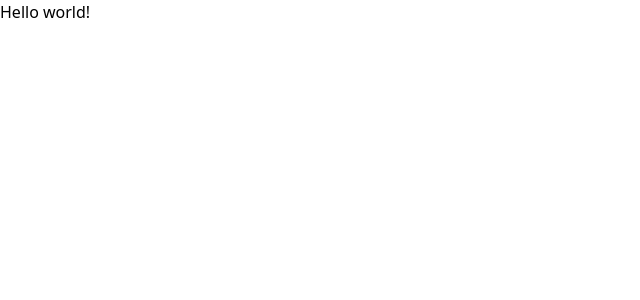
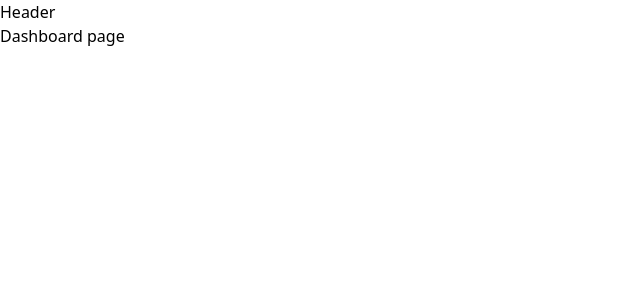
Before and after one commit to pamelasantoss/pokedex, a React (Vite) app: page / in a window 1280 px wide. Shown: the top 300 px of the page, without its empty margins (0-640 px from the left). Built offline with nearby package versions, Linux system fonts and the light colour scheme.

Commit message:
feat: creating the aplication routes

```diff
--- a/package.json
+++ b/package.json
@@ -14,7 +14,8 @@
   },
   "dependencies": {
     "react": "^18.3.1",
-    "react-dom": "^18.3.1"
+    "react-dom": "^18.3.1",
+    "react-router-dom": "^7.1.1"
   },
   "devDependencies": {
     "@eslint/js": "^9.17.0",
--- a/src/App.tsx
+++ b/src/App.tsx
@@ -1,3 +1,6 @@
+import { RouterProvider } from "react-router-dom"
+import { router } from "./routes"
+
 export function App() {
-  return <h1 className="text-3xl font-bold underline">Hello world!</h1>
+  return <RouterProvider router={router} />
 }
--- /dev/null
+++ b/src/pages/404.tsx
@@ -0,0 +1,3 @@
+export function NotFound() {
+  return <h1>Not found page</h1>
+}
--- /dev/null
+++ b/src/pages/Error.tsx
@@ -0,0 +1,3 @@
+export function Error() {
+  return <h1>Error page</h1>
+}
--- /dev/null
+++ b/src/pages/_layouts/AppLayout.tsx
@@ -0,0 +1,13 @@
+import { Outlet } from "react-router-dom"
+
+export function AppLayout() {
+  return (
+    <div>
+      <h1>Header</h1>
+
+      <div>
+        <Outlet />
+      </div>
+    </div>
+  )
+}
--- /dev/null
+++ b/src/pages/_layouts/AuthLayout.tsx
@@ -0,0 +1,13 @@
+import { Outlet } from "react-router-dom"
+
+export function AuthLayout() {
+  return (
+    <div>
+      <h1>Header</h1>
+
+      <div>
+        <Outlet />
+      </div>
+    </div>
+  )
+}
--- /dev/null
+++ b/src/pages/app/Dashboard.tsx
@@ -0,0 +1,3 @@
+export function Dashboard() {
+  return <h1>Dashboard page</h1>
+}
--- /dev/null
+++ b/src/pages/auth/SignIn.tsx
@@ -0,0 +1,3 @@
+export function SignIn() {
+  return <h1>SignIn page</h1>
+}
--- /dev/null
+++ b/src/routes.tsx
@@ -0,0 +1,35 @@
+import { createBrowserRouter } from "react-router-dom"
+import { AppLayout } from "./pages/_layouts/AppLayout"
+import { AuthLayout } from "./pages/_layouts/AuthLayout"
+import { Dashboard } from "./pages/app/Dashboard"
+import { SignIn } from "./pages/auth/SignIn"
+import { NotFound } from "./pages/404"
+import { Error } from "./pages/Error"
+
+export const router = createBrowserRouter([
+  {
+    path: "/",
+    element: <AppLayout />,
+    errorElement: <Error />,
+    children: [
+      {
+        path: "/",
+        element: <Dashboard />
+      }
+    ]
+  },
+  {
+    path: "/",
+    element: <AuthLayout />,
+    children: [
+      {
+        path: "/sign-in",
+        element: <SignIn />
+      }
+    ]
+  },
+  {
+    path: "*",
+    element: <NotFound />
+  }
+])
```
Also changed, not shown: 1 other file (tests, documents, lock files or other folders).
